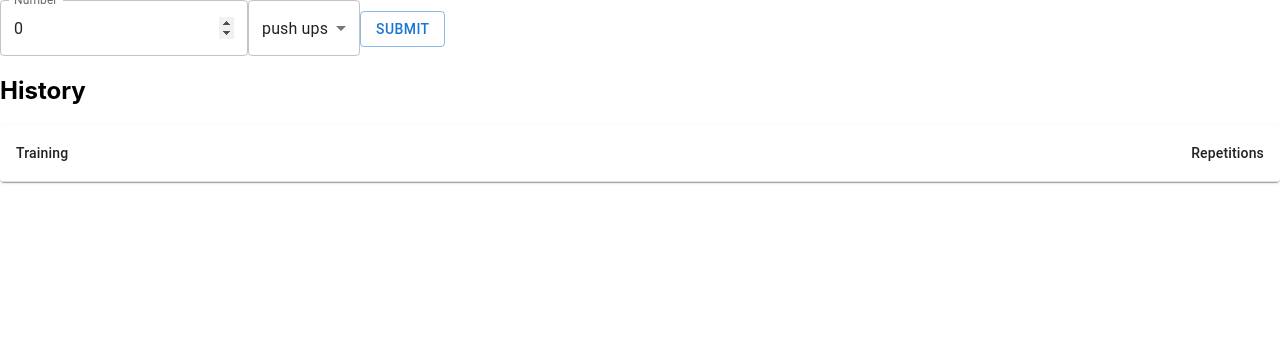
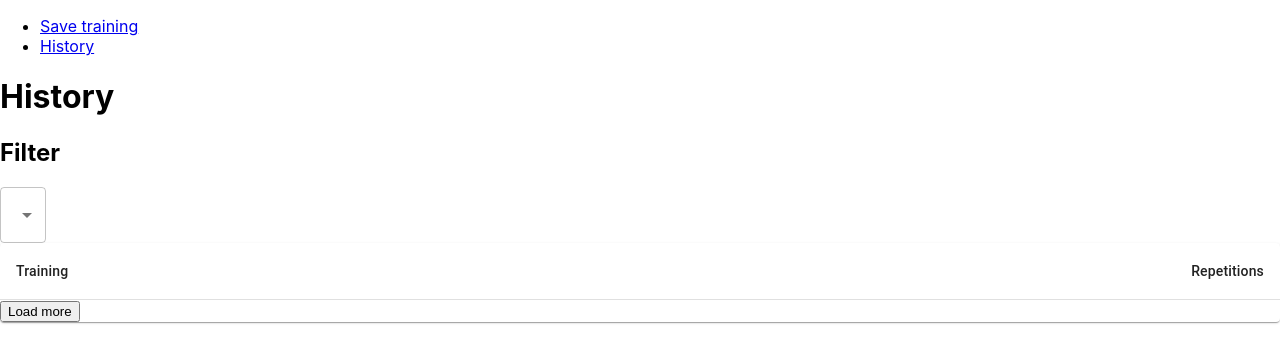
Before and after one commit to eugeneskom/traniningAppReactTS, a React (Create React App) app: page /history in a window 1280 px wide. Shown: the top 362 px of the page. Built offline with nearby package versions, Linux system fonts and the light colour scheme.

Commit message:
added react router and styled components

```diff
--- a/package.json
+++ b/package.json
@@ -16,6 +16,7 @@
     "react": "^18.2.0",
     "react-dom": "^18.2.0",
     "react-scripts": "5.0.1",
+    "styled-components": "^5.3.9",
     "typescript": "^4.9.5",
     "web-vitals": "^2.1.4"
   },
@@ -42,5 +43,8 @@
       "last 1 firefox version",
       "last 1 safari version"
     ]
+  },
+  "devDependencies": {
+    "react-router-dom": "^6.8.2"
   }
 }
--- a/src/App.css
+++ b/src/App.css
@@ -1,3 +1,6 @@
 .error{
   border: 1px solid red;
 }
+.form{
+  padding: 20px;
+}
--- a/src/App.tsx
+++ b/src/App.tsx
@@ -1,22 +1,22 @@
-import React from "react";
 import "./App.css";
 import { useState, createContext, useEffect } from "react";
 import { getTrainings } from "./libs/helpers";
 import Form from "./components/Form";
 import History from "./components/History";
 import { Repetition } from "./libs/helpers";
+import { BrowserRouter, Routes, Route, Link } from "react-router-dom";
 
 export type GlobalContent = {
-  inputNumber: number;
-  setInputNumber: (c: number) => void;
+  inputNumber: number | null;
+  setInputNumber: (c: number | null) => void;
   isInputError: boolean;
   setIsInputError: (c: boolean) => void;
   trainings: Repetition[] | null;
-  setTrainings: (trainings: (arg: Repetition[] | null) => Repetition[] | Repetition[]) => void;
+  setTrainings: (trainings: ((arg: Repetition[] | null) => Repetition[]) | Repetition[] | null) => void;
 };
 
 export const AppContext = createContext<GlobalContent>({
-  inputNumber: 0,
+  inputNumber: null,
   setInputNumber: () => {},
   isInputError: false,
   setIsInputError: () => {},
@@ -24,7 +24,7 @@ export const AppContext = createContext<GlobalContent>({
   setTrainings: () => {},
 });
 function App() {
-  const [inputNumber, setInputNumber] = useState(0);
+  const [inputNumber, setInputNumber] = useState<number | null>(null);
   const [isInputError, setIsInputError] = useState(false);
   const [trainings, setTrainings] = useState<Repetition[] | null>(null);
 
@@ -35,11 +35,32 @@ function App() {
   }, []);
 
   return (
-    <AppContext.Provider value={{ trainings, setTrainings, inputNumber, setInputNumber, isInputError, setIsInputError }}>
-      <Form />
-      <h2>History</h2>
-      <History />
-    </AppContext.Provider>
+    <BrowserRouter>
+      <nav>
+        <ul>
+          <li>
+            <Link to="/">Save training</Link>
+          </li>
+          <li>
+            <Link to="/history">History</Link>
+          </li>
+          {/* <li>
+            <Link to="/users">Users</Link>
+          </li> */}
+        </ul>
+      </nav>
+      <AppContext.Provider value={{ trainings, setTrainings, inputNumber, setInputNumber, isInputError, setIsInputError }}>
+      <Routes>
+          <Route
+            path="/"
+            element={<Form />}
+          />
+          <Route path="/history" element={<History />} />
+          {/* <Route path="/" element={<Home />} /> */}
+        </Routes>
+
+      </AppContext.Provider>
+    </BrowserRouter>
   );
 }
 
--- a/src/components/Form.tsx
+++ b/src/components/Form.tsx
@@ -15,7 +15,7 @@ function Form() {
 
   function handleSubmit(e: React.SyntheticEvent) {
     e.preventDefault();
-    if (inputNumber === 0) {
+    if (inputNumber === null) {
       setIsInputError(true);
       return;
     }
@@ -26,7 +26,7 @@ function Form() {
       return prevTrainings ? [...prevTrainings, training] : [training];
     });
     setSelected(selected);
-    setInputNumber(0);
+    setInputNumber(null);
   }
 
   function handleSelect(e: SelectChangeEvent): void {
@@ -35,10 +35,10 @@ function Form() {
   }
 
   return (
-    <form onSubmit={handleSubmit}>
+    <form onSubmit={handleSubmit} className="form">
       <Input />
       <SelectExc handleSelect={handleSelect} selected={selected} />
-      <Button variant="outlined" disabled={isInputError} type="submit">
+      <Button size="large" variant="outlined" disabled={isInputError} type="submit">
         Submit
       </Button>
     </form>
--- a/src/components/History.tsx
+++ b/src/components/History.tsx
@@ -1,4 +1,4 @@
-import React, { useEffect, useContext } from "react";
+import React, { useEffect, useContext, useState } from "react";
 import Table from "@mui/material/Table";
 import TableBody from "@mui/material/TableBody";
 import TableCell from "@mui/material/TableCell";
@@ -8,15 +8,61 @@ import TableRow from "@mui/material/TableRow";
 import Paper from "@mui/material/Paper";
 import { getTrainings } from "../libs/helpers";
 import { AppContext } from "../App";
+import { MenuItem, Select, SelectChangeEvent } from "@mui/material";
+import Button from "@mui/material";
 
 function History() {
   const { trainings, setTrainings } = useContext(AppContext);
+  const [trainingsInHistory, setTrainingsInHistory] = useState<string[] | []>([]);
+  const [filterOption, setFilterOption] = useState("");
+  const [shownNumber, setShownNumber] = useState(5);
 
-  function createData(name: string, calories: number, fat: number, carbs: number, protein: number) {
-    return { name, calories, fat, carbs, protein };
+  function handleLoadMore(event: React.MouseEvent): void {
+    setShownNumber((prev) => prev + 5);
   }
 
+  // Getting unique exc that I have in the history to display them inside the filter select options
+  function getListOfExcersises(): string[] | [] {
+    const historyTrainings = getTrainings();
+    if (historyTrainings) {
+      const uniqueEx = new Set(historyTrainings?.map((training) => training.exercise));
+      return [...Array.from(uniqueEx)];
+    } else {
+      return [];
+    }
+  }
+  // getListOfExcersises();
+
+  useEffect(() => {
+    const selectExc = getListOfExcersises();
+    setTrainingsInHistory(selectExc);
+  }, []);
+
+  useEffect(() => {
+    if (trainingsInHistory.length > 0) {
+      setFilterOption(trainingsInHistory[0]);
+    }
+  }, [trainingsInHistory]);
+
+  const handleFilter = (e: SelectChangeEvent): void => {
+    setFilterOption(e.target.value);
+    const savedTrainings = getTrainings();
+    const filteredTrainings = savedTrainings ? savedTrainings.filter((training) => training.exercise == e.target.value) : null;
+    setTrainings(filteredTrainings);
+  };
+
   return (
+    <>
+      <h1>History</h1>
+
+      <h2>Filter</h2>
+      <Select name="exercise" id="" value={filterOption} onChange={handleFilter}>
+        {trainingsInHistory.map((exc) => (
+          <MenuItem key={exc} value={exc}>
+            {exc}
+          </MenuItem>
+        ))}
+      </Select>
       <TableContainer component={Paper}>
         <Table sx={{ minWidth: 650 }} aria-label="simple table">
           <TableHead>
@@ -26,7 +72,7 @@ function History() {
             </TableRow>
           </TableHead>
           <TableBody>
-          {trainings?.map((training) => (
+            {trainings?.slice(0, shownNumber).map((training) => (
               <TableRow key={Math.random()} sx={{ "&:last-child td, &:last-child th": { border: 0 } }}>
                 <TableCell component="th" scope="row">
                   {training.exercise}
@@ -36,7 +82,9 @@ function History() {
             ))}
           </TableBody>
         </Table>
+        <button onClick={handleLoadMore}>Load more</button>
       </TableContainer>
+    </>
   );
 }
 
--- a/src/libs/helpers.tsx
+++ b/src/libs/helpers.tsx
@@ -2,7 +2,7 @@ export {}
 
 export type Repetition = {
   exercise: string,
-  times: number
+  times: number | null
 }
 
 export const saveTraining = (newRepetitions:Repetition):void => {
```
Also changed, not shown: 1 other file (tests, documents, lock files or other folders). Lines whose indentation alone changed are shown as unchanged.
